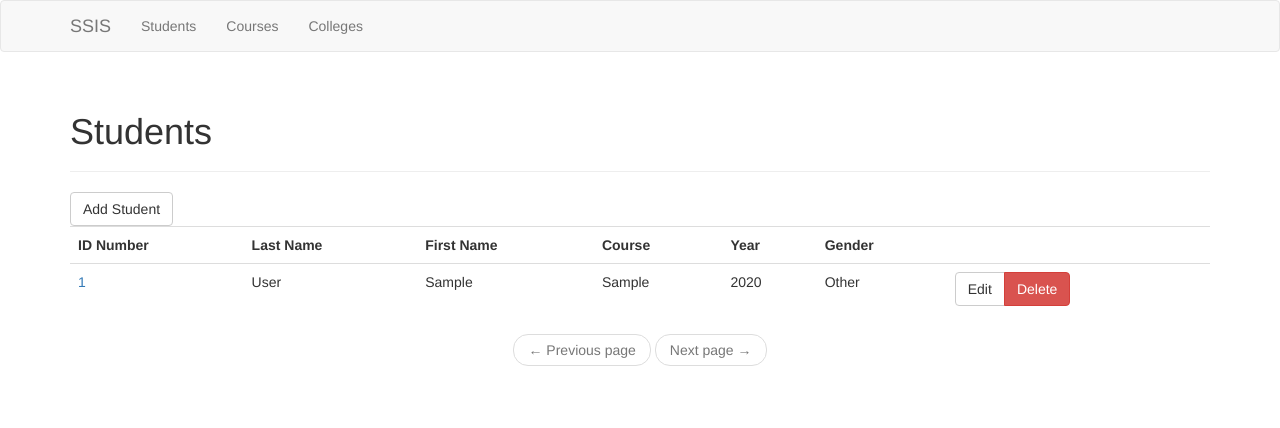
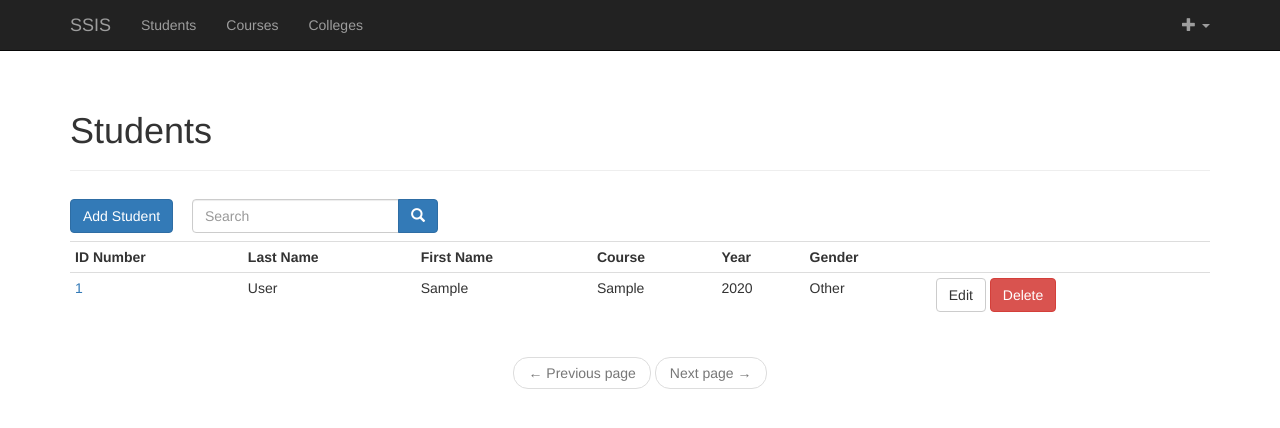
Before and after one commit to KnotUntied/flask-ssis, a Flask app: page /students/ in a window 1280 px wide. Shown: the top 428 px of the page. Run offline with Flask 2, Linux system fonts and the light colour scheme; tables that the repository leaves empty hold one stand-in row (values such as "Sample post"); some libraries are stand-ins or nearby versions.

Commit message:
Improve UI

```diff
--- a/app/colleges/routes.py
+++ b/app/colleges/routes.py
@@ -8,3 +8,7 @@ from app.models import College
 @bp.route('/')
 def index():
     return render_template('colleges/index.html', title='Colleges')
+
+@bp.route('/add/', methods=['GET', 'POST'])
+def add():
+    return render_template('colleges/index.html', title='Courses')
--- a/app/courses/routes.py
+++ b/app/courses/routes.py
@@ -8,3 +8,7 @@ from app.models import Course, College
 @bp.route('/')
 def index():
     return render_template('courses/index.html', title='Courses')
+
+@bp.route('/add/', methods=['GET', 'POST'])
+def add():
+    return render_template('courses/index.html', title='Courses')
--- a/app/templates/base.html
+++ b/app/templates/base.html
@@ -8,8 +8,14 @@
     {% endif %}
 {% endblock %}
 
+{% block styles %}
+{{super()}}
+<link rel="stylesheet"
+      href="{{url_for('static', filename='style.css')}}">
+{% endblock %}
+
 {% block navbar %}
-    <nav class="navbar navbar-default">
+    <nav class="navbar navbar-default navbar-static-top navbar-inverse">
         <div class="container">
             <div class="navbar-header">
                 <button type="button" class="navbar-toggle collapsed" data-toggle="collapse" data-target="#bs-example-navbar-collapse-1" aria-expanded="false">
@@ -25,6 +31,16 @@
                     <li><a href="{{ url_for('students.index') }}">Students</a></li>
                     <li><a href="{{ url_for('courses.index') }}">Courses</a></li>
                     <li><a href="{{ url_for('colleges.index') }}">Colleges</a></li>
+                </ul>
+                <ul class="nav navbar-nav navbar-right">
+                    <li class="dropdown">
+                        <a href="#" class="dropdown-toggle" data-toggle="dropdown" role="button" aria-haspopup="true" aria-expanded="false"><span class="glyphicon glyphicon-plus" aria-hidden="true"></span> <span class="caret"></span></a>
+                        <ul class="dropdown-menu">
+                            <li><a href="{{ url_for('students.add') }}">Add student</a></li>
+                            <li><a href="{{ url_for('courses.add') }}">Add course</a></li>
+                            <li><a href="{{ url_for('colleges.add') }}">Add college</a></li>
+                        </ul>
+                    </li>
                 </ul>
             </div>
         </div>
--- a/app/templates/students/index.html
+++ b/app/templates/students/index.html
@@ -4,10 +4,27 @@
     <div class="page-header">
         <h1>Students</h1>
     </div>
+    <div class="form-inline">
+        <div class="form-group">
+            <a class="btn btn-primary" href="{{ url_for('students.add') }}">Add Student</a>
+        </div>
+        <div class="form-group">
+            <form class="navbar-form">
+                <div class="input-group">
+                    <input type="text" class="form-control" placeholder="Search">
+                    <span class="input-group-btn">
+                        <button type="submit" class="btn btn-primary">
+                            <span class="glyphicon glyphicon-search" aria-hidden="true"></span>
+                        </button>
+                    </span>
+                </div>
+            </form>
+        </div>
+    </div>
     <div>
-        <a class="btn btn-default" href="{{ url_for('students.add') }}">Add Student</a>
     </div>
-    <table class="table table-hover">
+    <div class="table-responsive">
+        <table class="table table-hover table-condensed">
           <tr>
             <th>ID Number</th>
             <th>Last Name</th>
@@ -26,14 +43,13 @@
             <td>{{ student.year }}</td>
             <td>{{ student.gender.name }}</td>
             <td>
-            <div class="btn-group" role="group" aria-label="...">
                 <a class="btn btn-default" href="{{ url_for('students.edit', id=student.id) }}">Edit</a>
                 <a class="btn btn-danger" href="{{ url_for('students.edit', id=student.id) }}">Delete</a>
-            </div>
             </td>
           </tr>
           {% endfor %}
         </table>
+    </div>
     <nav aria-label="...">
         <ul class="pager">
             <li class="{% if not prev_url %}disabled{% endif %}">
```
Lines whose indentation alone changed are shown as unchanged.
